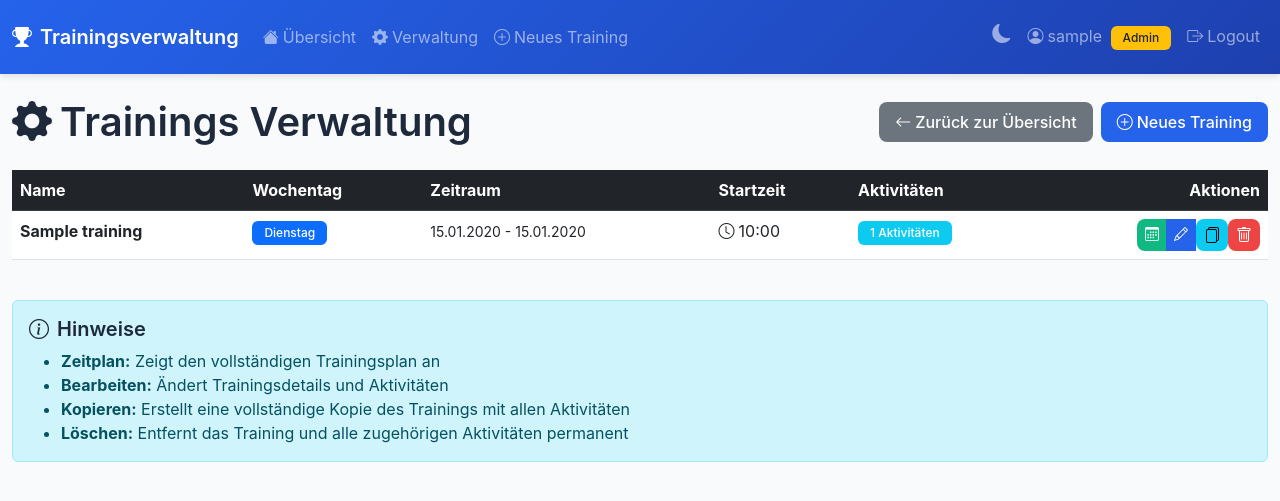
After one commit to swisi/tt-agenda, a Flask app: page /admin/trainings in a window 1280 px wide. The commit adds this page. Shown: the top 501 px of the page. Run offline with Flask 3, Linux system fonts and the light colour scheme; the visitor is signed in with stand-in values (Sample User, id 1); tables that the repository leaves empty hold one stand-in row (values such as "Sample post").

Commit message:
Kleine Anpassungen im UI

```diff
--- a/app.py
+++ b/app.py
@@ -91,6 +91,35 @@ def inject_colors():
         'timedelta': timedelta
     }
 
+def get_next_training_dates(training, limit=3):
+    """Berechnet die nächsten Trainingstermine für ein Training."""
+    now = datetime.now()
+    today = now.date()
+    dates = []
+
+    # Starte ab heute
+    current = today
+    max_days_ahead = 60  # Suche maximal 60 Tage in die Zukunft
+    days_checked = 0
+
+    while len(dates) < limit and days_checked < max_days_ahead:
+        if current >= training.start_date and current <= training.end_date:
+            if current.weekday() == training.weekday:
+                # Prüfe ob das Training heute bereits vorbei ist
+                if current == today:
+                    activities = Activity.query.filter_by(training_id=training.id).order_by(Activity.order_index).all()
+                    if activities:
+                        last_activity = activities[-1]
+                        last_end_datetime = datetime.combine(today, last_activity.start_time) + timedelta(minutes=last_activity.duration)
+                        if now.time() < last_end_datetime.time():
+                            dates.append(current)
+                else:
+                    dates.append(current)
+        current += timedelta(days=1)
+        days_checked += 1
+
+    return dates
+
 @app.route('/')
 @login_required
 def index():
@@ -106,6 +135,44 @@ def index():
     current_activity = None
     next_activity = None
     training_status = None  # 'running', 'upcoming', 'finished'
+
+    # Berechne die nächsten 3 Trainings
+    upcoming_trainings = []
+
+    for training in trainings:
+        next_dates = get_next_training_dates(training, limit=3)
+        for date in next_dates:
+            activities = Activity.query.filter_by(training_id=training.id).order_by(Activity.order_index).all()
+            if activities:
+                first_activity = activities[0]
+                last_activity = activities[-1]
+
+                training_start = first_activity.start_time
+                last_end_datetime = datetime.combine(date, last_activity.start_time) + timedelta(minutes=last_activity.duration)
+                training_end = last_end_datetime.time()
+
+                is_today = date == today
+                is_running = False
+                is_upcoming = False
+
+                if is_today:
+                    if current_time >= training_start and current_time < training_end:
+                        is_running = True
+                    elif current_time < training_start:
+                        is_upcoming = True
+
+                upcoming_trainings.append({
+                    'training': training,
+                    'date': date,
+                    'start_time': training_start,
+                    'end_time': training_end,
+                    'is_today': is_today,
+                    'is_running': is_running,
+                    'is_upcoming': is_upcoming
+                })
+
+    # Sortiere nach Datum und Zeit
+    upcoming_trainings.sort(key=lambda x: (x['date'], x['start_time']))
 
     # Suche alle Trainings, die heute stattfinden könnten
     for training in trainings:
@@ -158,6 +225,7 @@ def index():
                          trainings=trainings,
                          weekdays=WEEKDAYS,
                          position_groups=POSITION_GROUPS,
+                         upcoming_trainings=upcoming_trainings[:3],  # Nur die nächsten 3
                          current_training=current_training,
                          current_activity=current_activity,
                          next_activity=next_activity,
@@ -626,6 +694,50 @@ def recalculate_times(training_id):
 
     db.session.commit()
 
+@app.route('/admin/trainings')
+@admin_required
+def admin_trainings():
+    """Admin-Seite zur Verwaltung aller Trainings."""
+    trainings = Training.query.all()
+    return render_template('admin_trainings.html', trainings=trainings, weekdays=WEEKDAYS)
+
+@app.route('/training/<int:id>/copy', methods=['POST'])
+@admin_required
+def copy_training(id):
+    """Kopiert ein Training mit allen Aktivitäten."""
+    original_training = Training.query.get_or_404(id)
+
+    # Erstelle eine Kopie des Trainings
+    new_training = Training(
+        name=f"{original_training.name} (Kopie)",
+        weekday=original_training.weekday,
+        start_date=original_training.start_date,
+        end_date=original_training.end_date,
+        start_time=original_training.start_time
+    )
+    db.session.add(new_training)
+    db.session.flush()  # Um die ID zu erhalten
+
+    # Kopiere alle Aktivitäten
+    original_activities = Activity.query.filter_by(training_id=id).order_by(Activity.order_index).all()
+    for activity in original_activities:
+        new_activity = Activity(
+            training_id=new_training.id,
+            activity_type=activity.activity_type,
+            start_time=activity.start_time,
+            duration=activity.duration,
+            position_groups=activity.position_groups,
+            topic=activity.topic,
+            order_index=activity.order_index,
+            topics_json=activity.topics_json,
+            color=activity.color
+        )
+        db.session.add(new_activity)
+
+    db.session.commit()
+    flash(f'Training "{original_training.name}" wurde erfolgreich kopiert!', 'success')
+    return redirect(url_for('admin_trainings'))
+
 @app.route('/training/<int:id>/schedule')
 def training_schedule(id):
     training = Training.query.get_or_404(id)
--- /dev/null
+++ b/templates/admin_trainings.html
@@ -0,0 +1,126 @@
+{% extends "base.html" %}
+
+{% block content %}
+<div class="d-flex justify-content-between align-items-center mb-4">
+    <h1 class="mb-0">
+        <i class="bi bi-gear-fill me-2"></i>Trainings Verwaltung
+    </h1>
+    <div class="d-flex gap-2">
+        <a href="{{ url_for('index') }}" class="btn btn-secondary">
+            <i class="bi bi-arrow-left me-1"></i>Zurück zur Übersicht
+        </a>
+        <a href="{{ url_for('new_training') }}" class="btn btn-primary">
+            <i class="bi bi-plus-circle me-1"></i>Neues Training
+        </a>
+    </div>
+</div>
+
+{% if trainings|length == 0 %}
+<div class="text-center py-5">
+    <i class="bi bi-inbox" style="font-size: 4rem; color: #cbd5e1;"></i>
+    <h3 class="mt-3 text-muted">Keine Trainings vorhanden</h3>
+    <p class="text-muted">Erstellen Sie Ihr erstes Training</p>
+    <a href="{{ url_for('new_training') }}" class="btn btn-primary">
+        <i class="bi bi-plus-circle me-1"></i>Neues Training
+    </a>
+</div>
+{% else %}
+<div class="table-responsive">
+    <table class="table table-hover">
+        <thead class="table-dark">
+            <tr>
+                <th>Name</th>
+                <th>Wochentag</th>
+                <th>Zeitraum</th>
+                <th>Startzeit</th>
+                <th>Aktivitäten</th>
+                <th class="text-end">Aktionen</th>
+            </tr>
+        </thead>
+        <tbody>
+            {% for training in trainings %}
+            <tr>
+                <td>
+                    <strong>{{ training.name }}</strong>
+                </td>
+                <td>
+                    <span class="badge bg-primary">{{ weekdays[training.weekday] }}</span>
+                </td>
+                <td>
+                    <small>{{ training.start_date.strftime('%d.%m.%Y') }} - {{ training.end_date.strftime('%d.%m.%Y') }}</small>
+                </td>
+                <td>
+                    <i class="bi bi-clock me-1"></i>{{ training.start_time.strftime('%H:%M') }}
+                </td>
+                <td>
+                    <span class="badge bg-info">{{ training.activities|length }} Aktivitäten</span>
+                </td>
+                <td>
+                    <div class="btn-group btn-group-sm float-end" role="group">
+                        <a href="{{ url_for('training_schedule', id=training.id) }}"
+                           class="btn btn-success"
+                           title="Zeitplan anzeigen">
+                            <i class="bi bi-calendar3"></i>
+                        </a>
+                        <a href="{{ url_for('edit_training', id=training.id) }}"
+                           class="btn btn-primary"
+                           title="Bearbeiten">
+                            <i class="bi bi-pencil"></i>
+                        </a>
+                        <form method="POST"
+                              action="{{ url_for('copy_training', id=training.id) }}"
+                              style="display:inline;"
+                              onsubmit="return confirm('Training &quot;{{ training.name }}&quot; wirklich kopieren?');">
+                            <button type="submit"
+                                    class="btn btn-info"
+                                    title="Kopieren">
+                                <i class="bi bi-files"></i>
+                            </button>
+                        </form>
+                        <form method="POST"
+                              action="{{ url_for('delete_training', id=training.id) }}"
+                              style="display:inline;"
+                              onsubmit="return confirm('Training &quot;{{ training.name }}&quot; wirklich löschen? Alle Aktivitäten werden ebenfalls gelöscht!');">
+                            <button type="submit"
+                                    class="btn btn-danger"
+                                    title="Löschen">
+                                <i class="bi bi-trash"></i>
+                            </button>
+                        </form>
+                    </div>
+                </td>
+            </tr>
+            {% endfor %}
+        </tbody>
+    </table>
+</div>
+
+<div class="alert alert-info mt-4">
+    <h5><i class="bi bi-info-circle me-2"></i>Hinweise</h5>
+    <ul class="mb-0">
+        <li><strong>Zeitplan:</strong> Zeigt den vollständigen Trainingsplan an</li>
+        <li><strong>Bearbeiten:</strong> Ändert Trainingsdetails und Aktivitäten</li>
+        <li><strong>Kopieren:</strong> Erstellt eine vollständige Kopie des Trainings mit allen Aktivitäten</li>
+        <li><strong>Löschen:</strong> Entfernt das Training und alle zugehörigen Aktivitäten permanent</li>
+    </ul>
+</div>
+{% endif %}
+
+<style>
+    .table-hover tbody tr {
+        cursor: default;
+    }
+
+    .table-hover tbody tr:hover {
+        background-color: rgba(0, 0, 0, 0.02);
+    }
+
+    [data-theme="dark"] .table-hover tbody tr:hover {
+        background-color: rgba(255, 255, 255, 0.05);
+    }
+
+    .btn-group-sm .btn {
+        padding: 0.25rem 0.5rem;
+    }
+</style>
+{% endblock %}
--- a/templates/base.html
+++ b/templates/base.html
@@ -292,6 +292,11 @@
                     </li>
                     {% if session.get('user_role') == 'admin' %}
                     <li class="nav-item">
+                        <a class="nav-link" href="{{ url_for('admin_trainings') }}">
+                            <i class="bi bi-gear-fill me-1"></i>Verwaltung
+                        </a>
+                    </li>
+                    <li class="nav-item">
                         <a class="nav-link" href="{{ url_for('new_training') }}">
                             <i class="bi bi-plus-circle me-1"></i>Neues Training
                         </a>
```
Also changed, not shown: templates/index.html (+139 -86 lines), templates/training_edit.html (+68 -24 lines).
